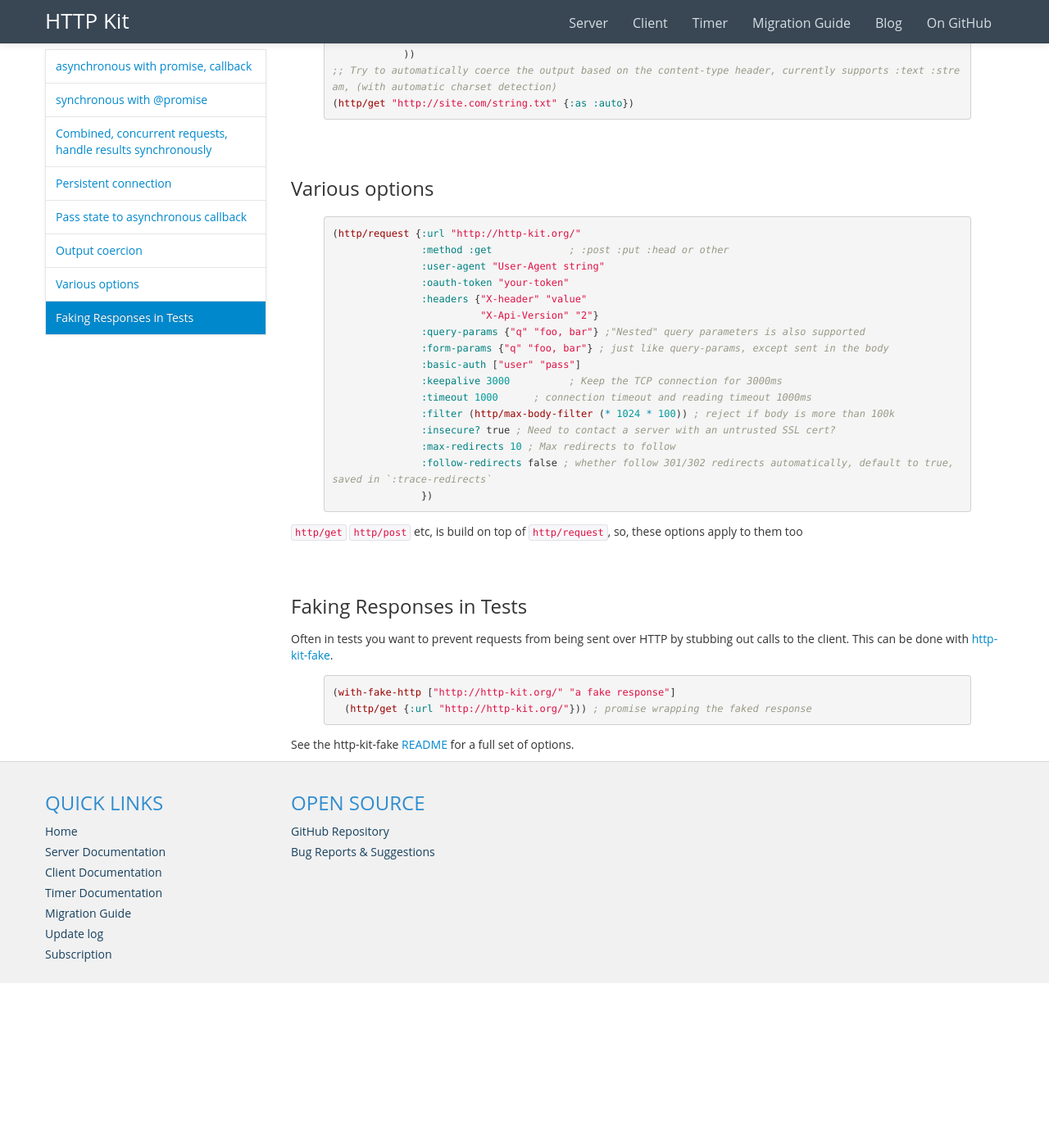
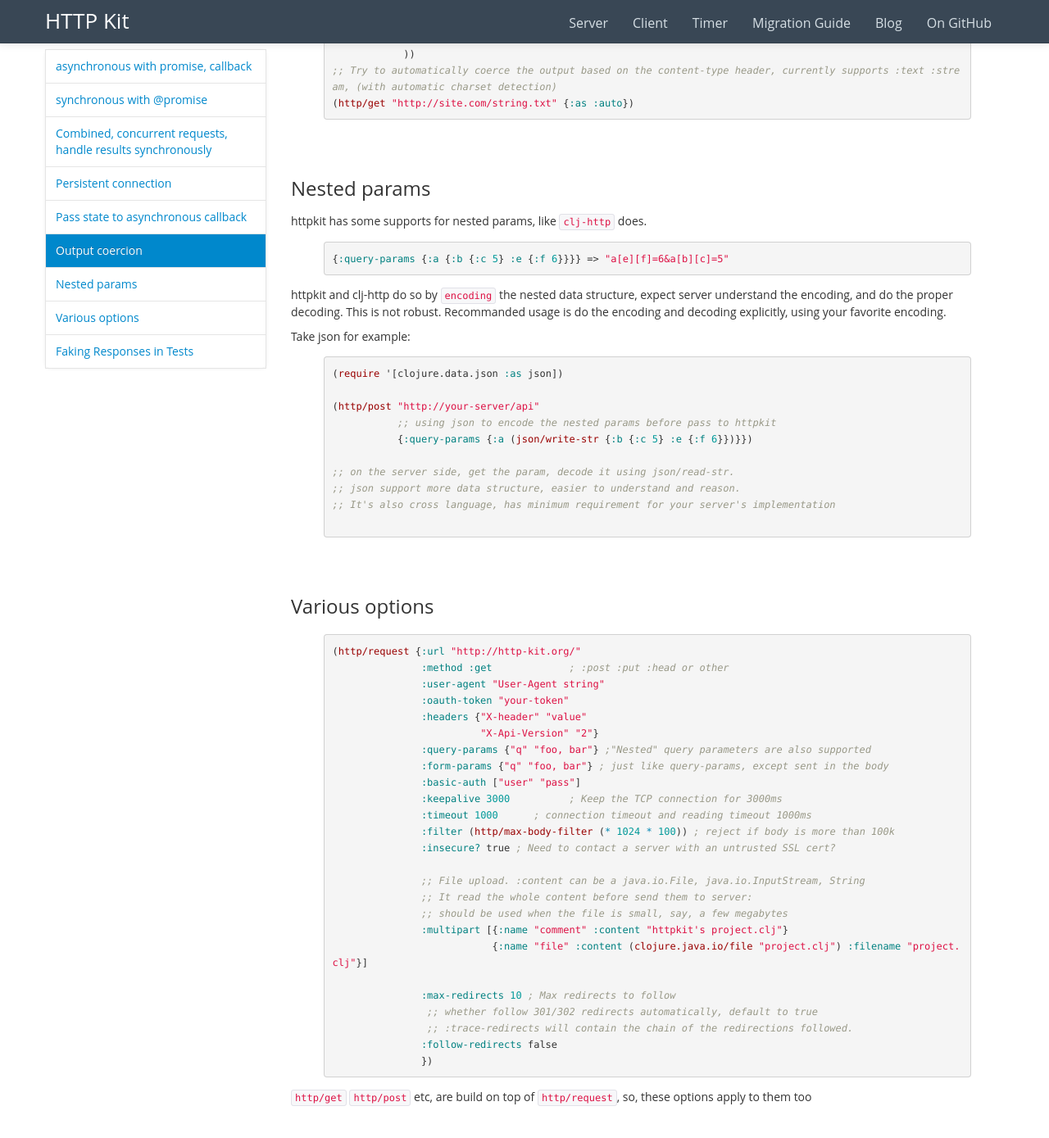
Before and after one commit to http-kit/http-kit.github.com, a Jekyll site: the page built from client.html, in a window 1280 px wide and 1400 px high, scrolled down 2740 px. Shown: the top 1389 px of the window at 82% size. Built offline with Jekyll 4.4.1, drawn with Linux system fonts in a browser that asks for light colours; nearby versions of some CDN libraries; library files that are not in the unit come from our copies; before the commit the page ends 3940 px from its top, so only the background shows below that.

Commit message:
add nested params documentation

```diff
--- a/client.html
+++ b/client.html
@@ -126,6 +126,34 @@ title: HTTP client
 
 {% endhighlight %}
 
+  <h3 class="anchor" id="nested-params">Nested params</h3>
+<p>
+  httpkit has some supports for nested params, like <code>clj-http</code> does.
+{% highlight clojure %}
+{:query-params {:a {:b {:c 5} :e {:f 6}}}} => "a[e][f]=6&a[b][c]=5"
+{% endhighlight %}
+
+  httpkit and clj-http do so by <code>encoding</code> the nested data structure, expect server understand the encoding, and do the proper decoding.
+
+  This is not robust. Recommanded usage is do the encoding and decoding explicitly, using your favorite encoding.
+
+</p>
+<p>Take json for example: </p>
+ {% highlight clojure %}
+(require '[clojure.data.json :as json])
+
+(http/post "http://your-server/api"
+           ;; using json to encode the nested params before pass to httpkit
+           {:query-params {:a (json/write-str {:b {:c 5} :e {:f 6}})}})
+
+;; on the server side, get the param, decode it using json/read-str.
+;; json support more data structure, easier to understand and reason.
+;; It's also cross language, has minimum requirement for your server's implementation
+ {% endhighlight %}
+
+
+
+
   <h3 class="anchor" id="options">Various options</h3>
 {% highlight clojure %}
 
@@ -135,20 +163,29 @@ title: HTTP client
                :oauth-token "your-token"
                :headers {"X-header" "value"
                          "X-Api-Version" "2"}
-               :query-params {"q" "foo, bar"} ;"Nested" query parameters is also supported
+               :query-params {"q" "foo, bar"} ;"Nested" query parameters are also supported
                :form-params {"q" "foo, bar"} ; just like query-params, except sent in the body
                :basic-auth ["user" "pass"]
                :keepalive 3000          ; Keep the TCP connection for 3000ms
                :timeout 1000      ; connection timeout and reading timeout 1000ms
                :filter (http/max-body-filter (* 1024 * 100)) ; reject if body is more than 100k
                :insecure? true ; Need to contact a server with an untrusted SSL cert?
+
+               ;; File upload. :content can be a java.io.File, java.io.InputStream, String
+               ;; It read the whole content before send them to server:
+               ;; should be used when the file is small, say, a few megabytes
+               :multipart [{:name "comment" :content "httpkit's project.clj"}
+                           {:name "file" :content (clojure.java.io/file "project.clj") :filename "project.clj"}]
+
                :max-redirects 10 ; Max redirects to follow
-               :follow-redirects false ; whether follow 301/302 redirects automatically, default to true, saved in `:trace-redirects`
+                ;; whether follow 301/302 redirects automatically, default to true
+                ;; :trace-redirects will contain the chain of the redirections followed.
+               :follow-redirects false
                })
 
 {% endhighlight %}
 
-  <p><code>http/get</code> <code>http/post</code> etc, is build on top of <code>http/request</code>, so, these options apply to them too</p>
+  <p><code>http/get</code> <code>http/post</code> etc, are build on top of <code>http/request</code>, so, these options apply to them too</p>
 
   <h3 class="anchor" id="faking">Faking Responses in Tests</h3>
   <p>Often in tests you want to prevent requests from being sent over HTTP by stubbing out calls to the client.
--- a/server.html
+++ b/server.html
@@ -191,7 +191,7 @@ Channel defines the following contract:
       org.httpkit.server)
 
 (defn show-landing-page [req] ;; ordinary clojure function, accepts a request map, returns a response map
-  ;; return landing page's html string. possible template library:
+  ;; return landing page's html string. Using template library is a good idea:
   ;; mustache (https://github.com/shenfeng/mustache.clj, https://github.com/fhd/clostache...)
   ;; enlive (https://github.com/cgrand/enlive)
   ;; hiccup(https://github.com/weavejester/hiccup)
```
